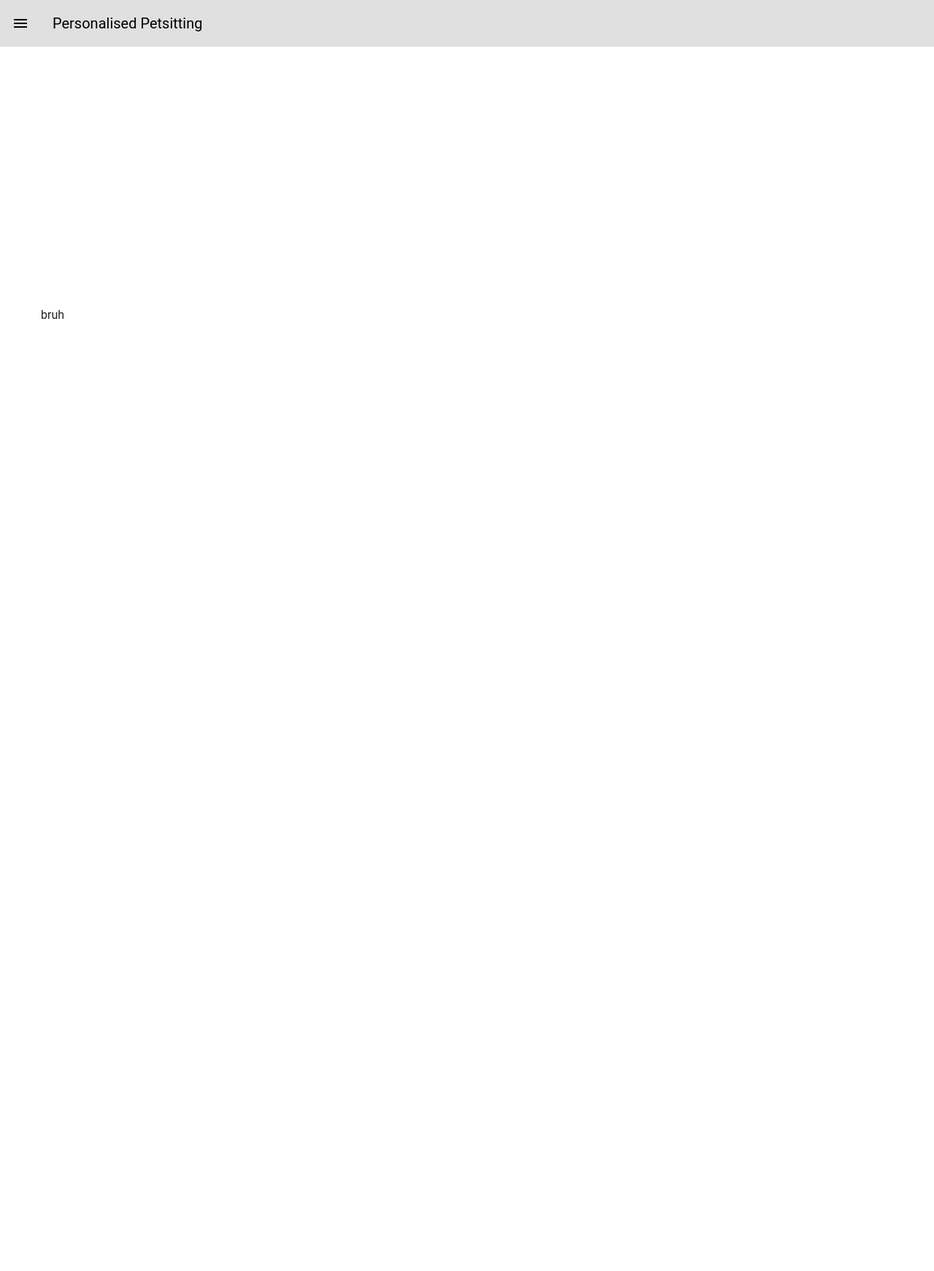
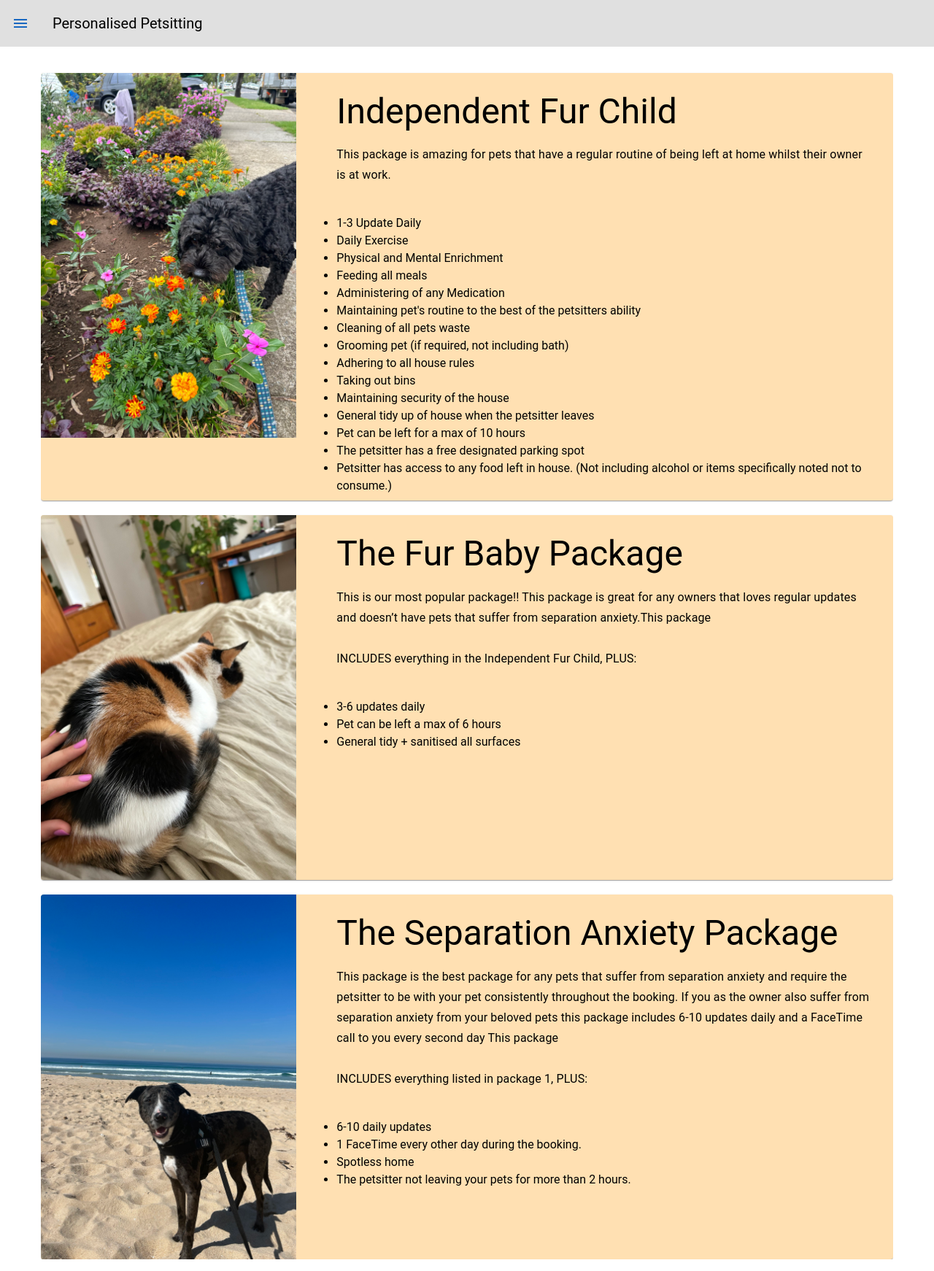
Before and after one commit to Mez117/personalisedpetsitting, a Vue app in the folder PetSittingWebsite/: page /packages in a window 1280 px wide. Shown: the whole page at 73% size. Before the commit the page ends 800 px from the top, so only its background shows below. Built offline with nearby package versions, Linux system fonts and the light colour scheme; what @jamescoyle/vue-icon, v-calendar would draw is missing.

Commit message:
Formatted fur packs & added menu drop-down with links to seperate pages

```diff
--- a/PetSittingWebsite/src/components/Content.vue
+++ b/PetSittingWebsite/src/components/Content.vue
@@ -82,7 +82,7 @@
                 <v-carousel hide-delimiters>
                     <v-carousel-item>
                         <div class="d-flex justify-center">
-                        <v-card class="bg-orange-lighten-4">
+                        <v-card class="bg-orange-lighten-4" style="width: 100%;">
                             <v-row>
                                 <v-col cols="4">
                                     <v-img
@@ -92,7 +92,7 @@
                                     cover
                                     ></v-img>
                                 </v-col>
-                                <v-col class="pa-5 pr-10">
+                                <v-col cols="6" class="pa-5">
                                     <h1 class="text-h3 pt-5">Independent Fur Child</h1>
                                     <h1 class="text-subtitle-1 pt-5 mb-10">This package is amazing for pets that have a regular routine of being left at home whilst their owner is at work.</h1>
                                     <ul class="furlist ms-auto" style="text-align: left">
@@ -112,7 +112,7 @@
                     </v-carousel-item>
                     <v-carousel-item>
                         <div class="d-flex justify-center">
-                        <v-card class="bg-orange-lighten-4">
+                        <v-card class="bg-orange-lighten-4" style="width: 100%;">
                             <v-row>
                                 <v-col cols="4">
                                     <v-img
@@ -122,7 +122,7 @@
                                     cover
                                     ></v-img>
                                 </v-col>
-                                <v-col class="pa-5 pr-10">
+                                <v-col cols="6" class="pa-5">
                                     <h1 class="text-h3 pt-5">The Fur Baby Package</h1>
                                     <h1 class="text-subtitle-1 pt-5 mb-10">This is our most popular package!! This package is great for any owners that loves regular updates and doesn’t have pets that suffer from separation anxiety.This package <br /><br />INCLUDES everything in the Independent Fur Child, PLUS:</h1>
                                     <ul class="furlist ms-auto" style="text-align: left">
@@ -137,7 +137,7 @@
                     </v-carousel-item>
                     <v-carousel-item>
                         <div class="d-flex justify-center">
-                        <v-card class="bg-orange-lighten-4">
+                        <v-card class="bg-orange-lighten-4" style="width: 100%;">
                             <v-row>
                                 <v-col cols="4">
                                     <v-img
@@ -147,7 +147,7 @@
                                     cover
                                     ></v-img>
                                 </v-col>
-                                <v-col class="pa-5 pr-10">
+                                <v-col cols="6" class="pa-5">
                                     <h1 class="text-h3 pt-5">The Separation Anxiety Package</h1>
                                     <h1 class="text-subtitle-1 pt-5 mb-10">This package is the best package for any pets that suffer from separation anxiety and require the petsitter to be with your pet consistently throughout the booking. If you as the owner also suffer from separation anxiety from your beloved pets this package includes 6-10 updates daily and a FaceTime call to you every second day This package <br /><br />INCLUDES everything listed in package 1, PLUS:</h1>
                                     <ul class="furlist ms-auto" style="text-align: left">
--- a/PetSittingWebsite/src/components/Packages.vue
+++ b/PetSittingWebsite/src/components/Packages.vue
@@ -1,7 +1,86 @@
 <template>
     <v-container class="fill-height">
         <v-responsive>
-            <p>bruh</p>
+            <!-- <v-row> -->
+                <v-card class="bg-orange-lighten-4 section">
+                    <v-row>
+                        <v-col cols="4">
+                            <v-img
+                            src="/fur_packs/fur3.jpg"
+                            :height="500"
+                            :width="350"
+                            cover
+                            ></v-img>
+                        </v-col>
+                        <v-col class="pa-5 pr-10">
+                            <h1 class="text-h3 pt-5">Independent Fur Child</h1>
+                            <h1 class="text-subtitle-1 pt-5 mb-10">This package is amazing for pets that have a regular routine of being left at home whilst their owner is at work.</h1>
+                            <ul class="furlist ms-auto" style="text-align: left">
+                                <li>1-3 Update Daily</li>
+                                <li>Daily Exercise</li>
+                                <li>Physical and Mental Enrichment</li>
+                                <li>Feeding all meals</li>
+                                <li>Administering of any Medication</li>
+                                <li>Maintaining pet's routine to the best of the petsitters ability</li>
+                                <li>Cleaning of all pets waste</li>
+                                <li>Grooming pet (if required, not including bath)</li>
+                                <li>Adhering to all house rules</li>
+                                <li>Taking out bins</li>
+                                <li>Maintaining security of the house</li>
+                                <li>General tidy up of house when the petsitter leaves</li>
+                                <li>Pet can be left for a max of 10 hours</li>
+                                <li>The petsitter has a free designated parking spot</li>
+                                <li>Petsitter has access to any food left in house. (Not including alcohol or items specifically noted not to consume.)</li>
+                            </ul>
+                        </v-col>
+                    </v-row>
+                </v-card>
+
+                <v-card class="bg-orange-lighten-4 section">
+                    <v-row>
+                        <v-col cols="4">
+                            <v-img
+                            src="/fur_packs/fur1.jpg"
+                            :height="500"
+                            :width="350"
+                            cover
+                            ></v-img>
+                        </v-col>
+                        <v-col class="pa-5 pr-10">
+                            <h1 class="text-h3 pt-5">The Fur Baby Package</h1>
+                            <h1 class="text-subtitle-1 pt-5 mb-10">This is our most popular package!! This package is great for any owners that loves regular updates and doesn’t have pets that suffer from separation anxiety.This package <br /><br />INCLUDES everything in the Independent Fur Child, PLUS:</h1>
+                            <ul class="furlist ms-auto" style="text-align: left">
+                                <li>3-6 updates daily</li>
+                                <li>Pet can be left a max of 6 hours </li>
+                                <li>General tidy + sanitised all surfaces</li>
+                            </ul>
+                        </v-col>
+                    </v-row>
+                </v-card>
+                <v-card class="bg-orange-lighten-4">
+                    <v-row>
+                        <v-col cols="4">
+                            <v-img
+                            src="/fur_packs/fur2.jpg"
+                            :height="500"
+                            :width="350"
+                            cover
+                            ></v-img>
+                        </v-col>
+                        <v-col class="pa-5 pr-10">
+                            <h1 class="text-h3 pt-5">The Separation Anxiety Package</h1>
+                            <h1 class="text-subtitle-1 pt-5 mb-10">This package is the best package for any pets that suffer from separation anxiety and require the petsitter to be with your pet consistently throughout the booking. If you as the owner also suffer from separation anxiety from your beloved pets this package includes 6-10 updates daily and a FaceTime call to you every second day This package <br /><br />INCLUDES everything listed in package 1, PLUS:</h1>
+                            <ul class="furlist ms-auto" style="text-align: left">
+                                <li>6-10 daily updates</li>
+                                <li>1 FaceTime every other day during the booking.</li>
+                                <li>Spotless home</li>
+                                <li>The petsitter not leaving your pets for more than 2 hours.</li>
+                            </ul>
+                        </v-col>
+                    </v-row>
+                    </v-card>
+
+            <!-- </v-row> -->
         </v-responsive>
     </v-container>
 </template>
@@ -9,3 +88,12 @@
 <script setup>
 
 </script>
+
+<style>
+
+.section {
+    width: 100%;
+    margin: 20px 0;
+}
+
+</style>
--- a/PetSittingWebsite/src/layouts/default/AppBar.vue
+++ b/PetSittingWebsite/src/layouts/default/AppBar.vue
@@ -1,6 +1,31 @@
 <template>
   <v-app-bar flat color="grey-lighten-2">
-    <v-app-bar-nav-icon icon="mdi-menu"></v-app-bar-nav-icon>
+    <!-- <v-app-bar-nav-icon icon="mdi-menu"></v-app-bar-nav-icon> -->
+    <v-menu
+      open-on-hover
+    >
+      <template v-slot:activator="{ props }">
+        <v-btn
+          icon="mdi-menu"
+          color="primary"
+          v-bind="props"
+        ></v-btn>
+      </template>
+          <router-link
+
+            v-for="(item, index) in items"
+            :key="index"
+            :to="item.link"
+            style="text-decoration: none;"
+            ><v-btn
+              width="150"
+              rounded="0"
+              variant="flat"
+              color="primary"
+            >{{ item.title }}
+            </v-btn>
+          </router-link>
+    </v-menu>
     <v-app-bar-title>Personalised Petsitting</v-app-bar-title>
   </v-app-bar>
 </template>
@@ -8,3 +33,14 @@
 <script setup>
   //
 </script>
+
+<script>
+  export default {
+    data: () => ({
+      items: [
+        { title: 'Petsitting', link: '/petsitting/'},
+        { title: 'Fur Packages', link: '/packages/'},
+      ],
+    }),
+  }
+</script>
```
